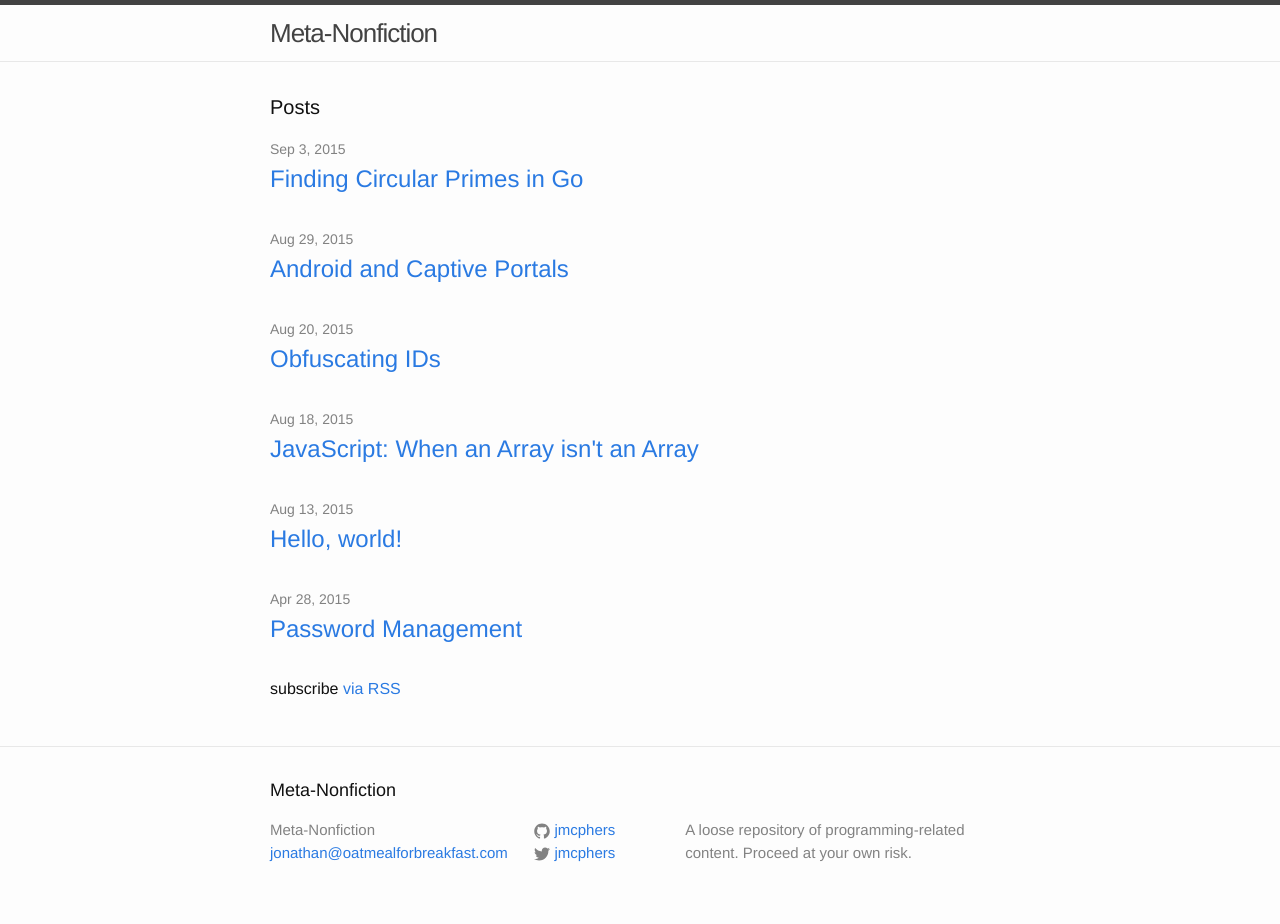
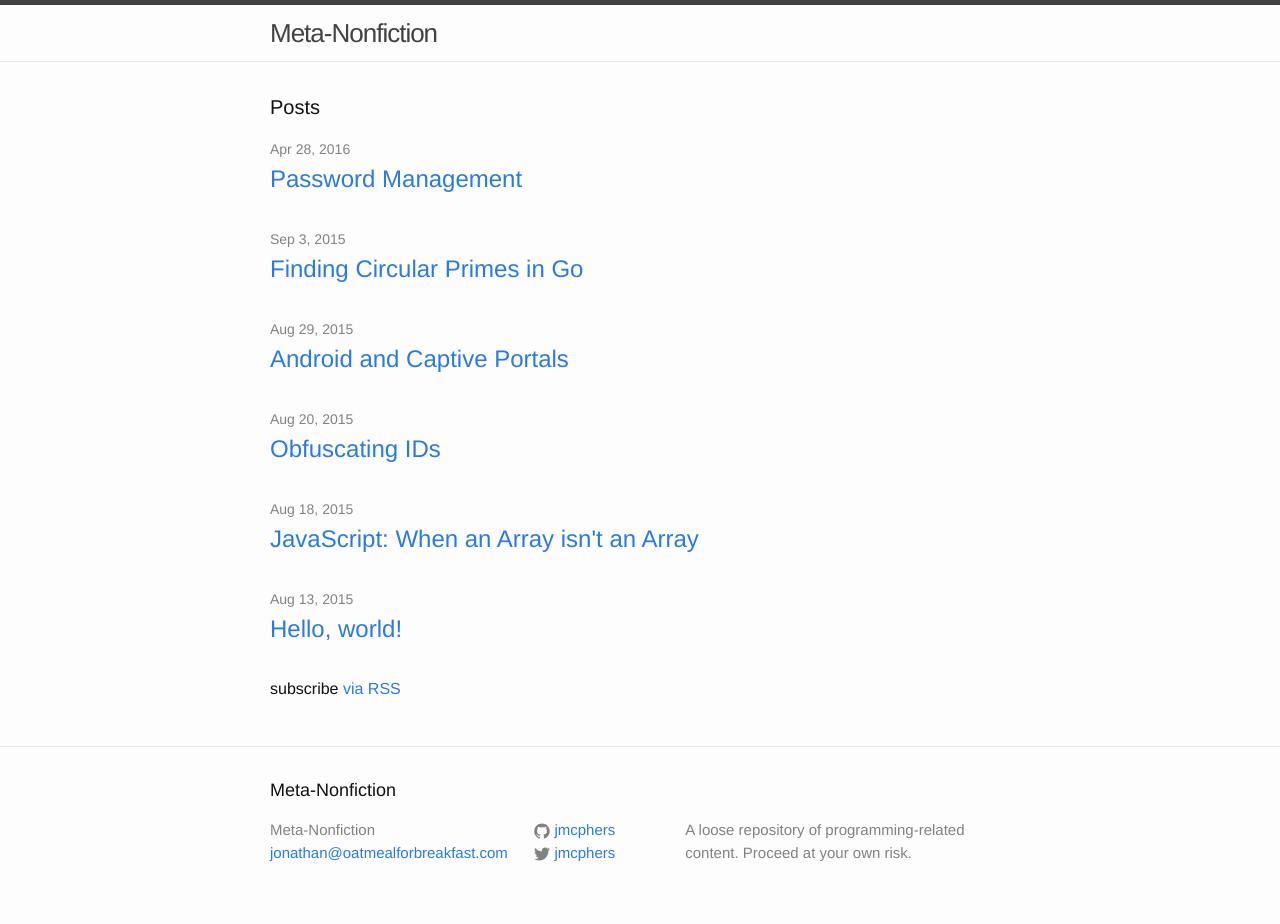
Before and after one commit to jmcphers/jmcphers.github.io, a Jekyll site: the page built from index.html, in a window 1280 px wide. Built offline with Jekyll 4.4.1, drawn with Linux system fonts in a browser that asks for light colours.

Commit message:
fix date and formatting on password manager article

```diff
--- a/_posts/2016-04-28-passwords.markdown
+++ b/_posts/2016-04-28-passwords.markdown
@@ -1,7 +1,7 @@
 ---
 layout: post
 title:  "Password Management"
-date:   2015-04-28 12:32:32
+date:   2016-04-28 12:32:32
 categories: security
 ---
 
@@ -13,17 +13,17 @@
 
 These are my own requirements for a password management system. Yours may be different.
 
-1. The software components of the system must be open source, to ensure that the system does not contain hidden backdoors, and to guarantee the longevity of a system. Password management systems which rely on closed source or proprietary software are only as trustworthy and long-lived as the corporations which own them.
+1. The software components of the system must be *open source*, to ensure that the system does not contain hidden backdoors, and to guarantee the longevity of a system. Password management systems which rely on closed source or proprietary software are only as trustworthy and long-lived as the corporations which own them.
 
-1. The system must be able to survive a catastrophic loss of equipment; for instance, a fire which destroys everything in my home should not also render me unable to access my online accounts.
+1. The system must be able to survive a *catastrophic loss of equipment*; for instance, a fire which destroys everything in my home should not also render me unable to access my online accounts.
 
-1. The system must be extremely difficult to compromise, even if an attacker has access to the encrypted data containing the passwords.
+1. The system must be *extremely difficult to compromise*, even if an attacker has access to the encrypted data containing the passwords.
 
-1. The system must be accessible from multiple devices and operating systems.
+1. The system must be *accessible from multiple devices* and operating systems.
 
-1. The system must not have a single point of failure. It should never be possible for the disclosure of a single piece of information, or the failure of a single piece of hardware, to render the system insecure or unusable.
+1. The system must not have a *single point of failure*. It should never be possible for the disclosure of a single piece of information, or the failure of a single piece of hardware, to render the system insecure or unusable.
 
-1. The system must be able to meet the password requirements of many different services: for instance, some require special characters while others do not allow them, others require that a password be changed every N months to a new password, etc.
+1. The system must be able to meet the *password requirements of many different services*: for instance, some require special characters while others do not allow them, others require that a password be changed every N months to a new password, etc.
 
 ## Implementation
 
```
